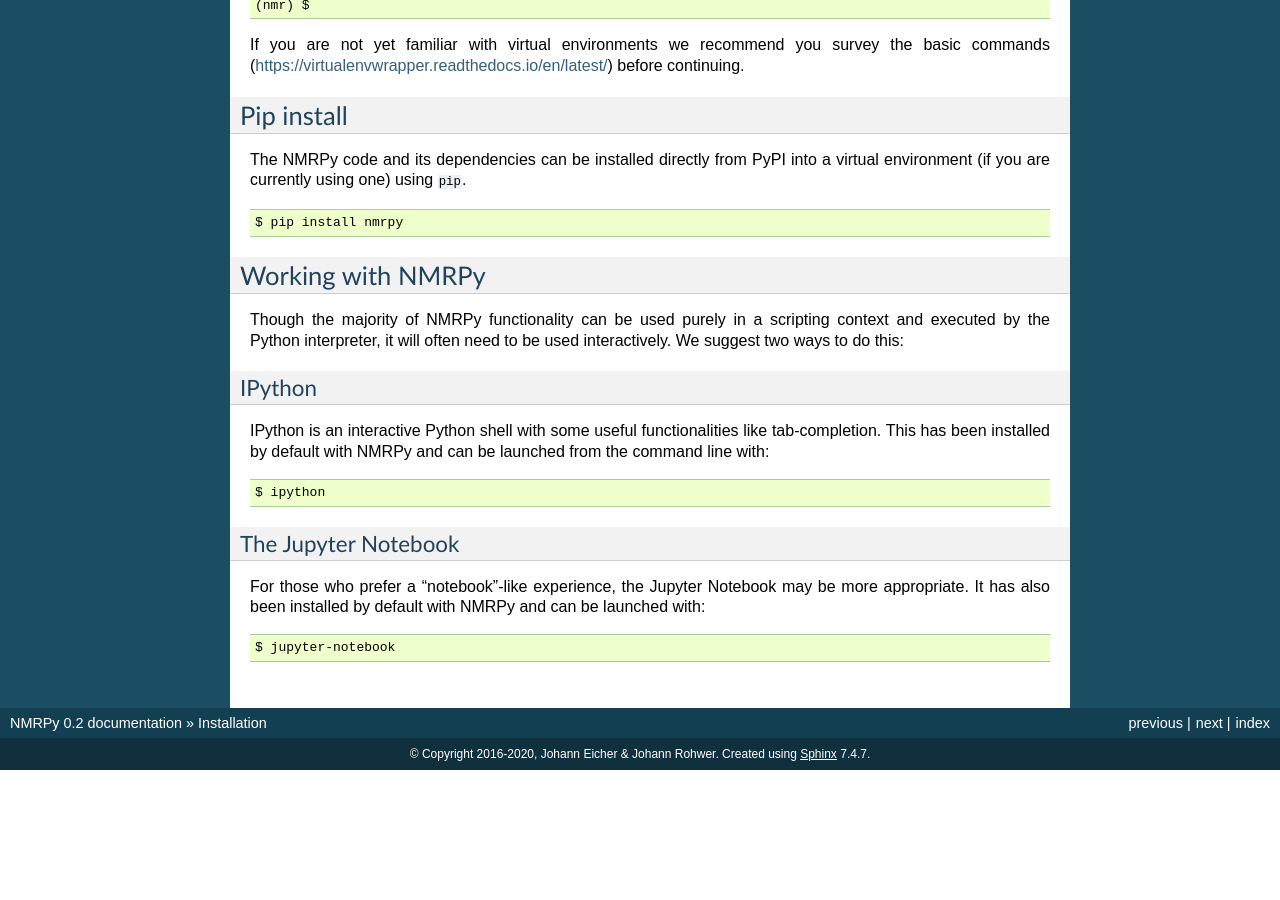
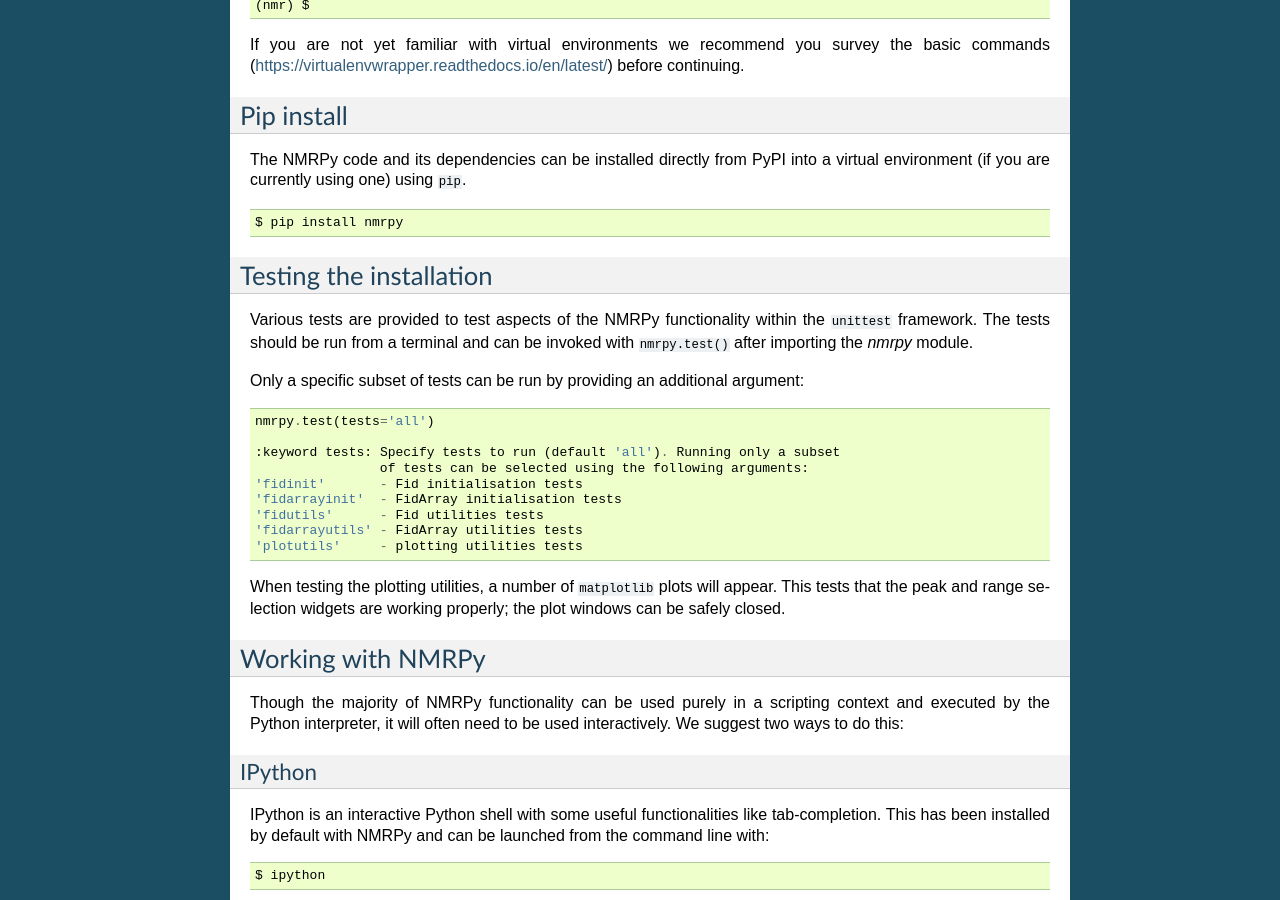
Before and after one commit to NMRPy/nmrpy, a Sphinx documentation site: the page built from docs/source/installation.rst, in a window 1280 px wide and 900 px high, scrolled down 919 px. Built offline with Sphinx 7.4.7, drawn with Linux system fonts in a browser that asks for light colours; before the commit the page ends 1689 px from its top, so only the background shows below that; some of the changed text lies outside the part shown.

Commit message:
new: add instructions for tests to documentation

```diff
--- a/docs/source/installation.rst
+++ b/docs/source/installation.rst
@@ -69,6 +69,30 @@
 
     $ pip install nmrpy
 
+Testing the installation
+========================
+
+Various tests are provided to test aspects of the NMRPy functionality within
+the ``unittest`` framework. The tests should be run from a terminal and can be
+invoked with ``nmrpy.test()`` after importing the *nmrpy* module.
+
+Only a specific subset of tests can be run by providing an additional argument:
+::
+
+    nmrpy.test(tests='all')
+
+    :keyword tests: Specify tests to run (default 'all'). Running only a subset
+                    of tests can be selected using the following arguments:
+    'fidinit'       - Fid initialisation tests
+    'fidarrayinit'  - FidArray initialisation tests
+    'fidutils'      - Fid utilities tests
+    'fidarrayutils' - FidArray utilities tests
+    'plotutils'     - plotting utilities tests
+
+When testing the plotting utilities, a number of ``matplotlib`` plots will
+appear. This tests that the peak and range selection widgets are working
+properly; the plot windows can be safely closed.
+
 Working with NMRPy
 ==================
 
--- a/docs/source/quickstart.rst
+++ b/docs/source/quickstart.rst
@@ -216,6 +216,7 @@
 and :meth:`~nmrpy.data_objects.FidArray.peakpicker` would have been sufficient.
 This is merely for illustrative purposes.
 ::
+
     >>> print(p.fid00.peaks)
     [4.73311164 4.65010807 0.55783899 4.15787759]
     >>> print(p.fid10.peaks)
```
